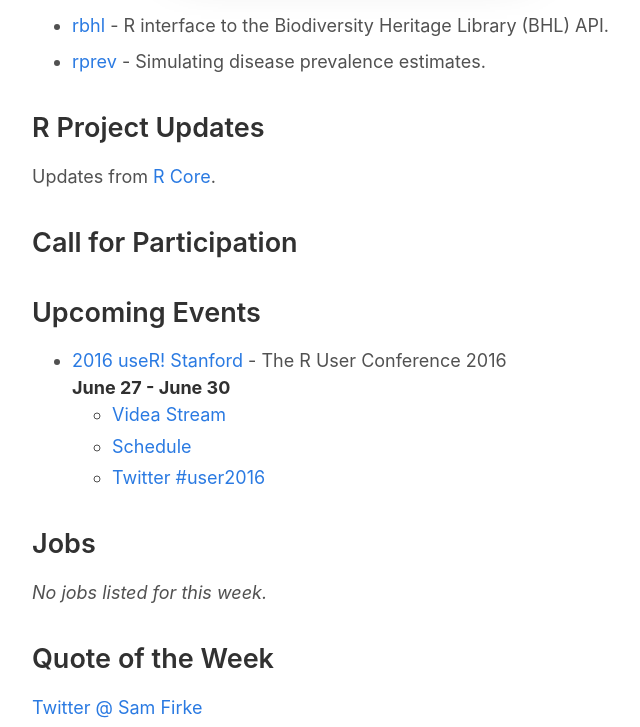
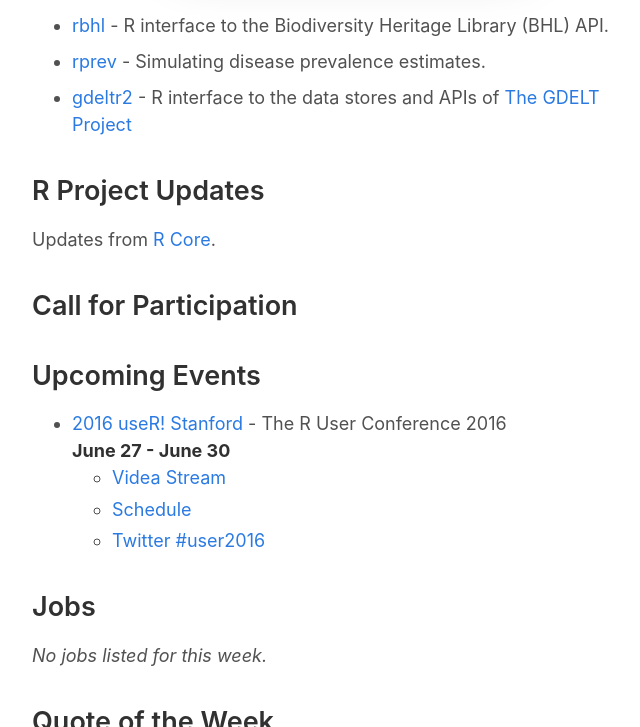
Before and after one commit to rweekly/rweekly.org, a Jekyll site: the page built from draft.md, in a window 1280 px wide and 900 px high, scrolled down 6289 px, cut to the strip 173-900 px from the top of the window. Shown: the whole strip, without its empty margins (293-933 px from the left). Built offline with Jekyll 4.4.1, drawn with Linux system fonts in a browser that asks for light colours.

Commit message:
Add gdeltr2

```diff
--- a/draft.md
+++ b/draft.md
@@ -171,6 +171,8 @@
 
 + [rprev](http://stuartlacy.co.uk/08062016-rprev) - Simulating disease prevalence estimates.
 
++ [gdeltr2](https://github.com/abresler/gdeltr2) - R interface to the data stores and APIs of [The GDELT Project](http://gdeltproject.org)
+
 ## R Project Updates
 
 Updates from [R Core](http://developer.r-project.org/blosxom.cgi/R-devel/NEWS).
```
